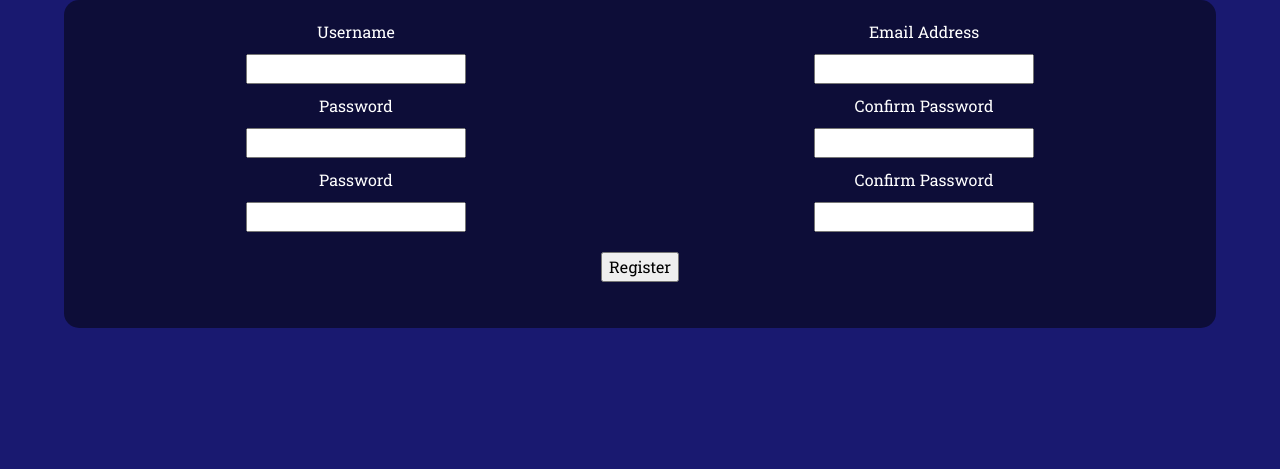
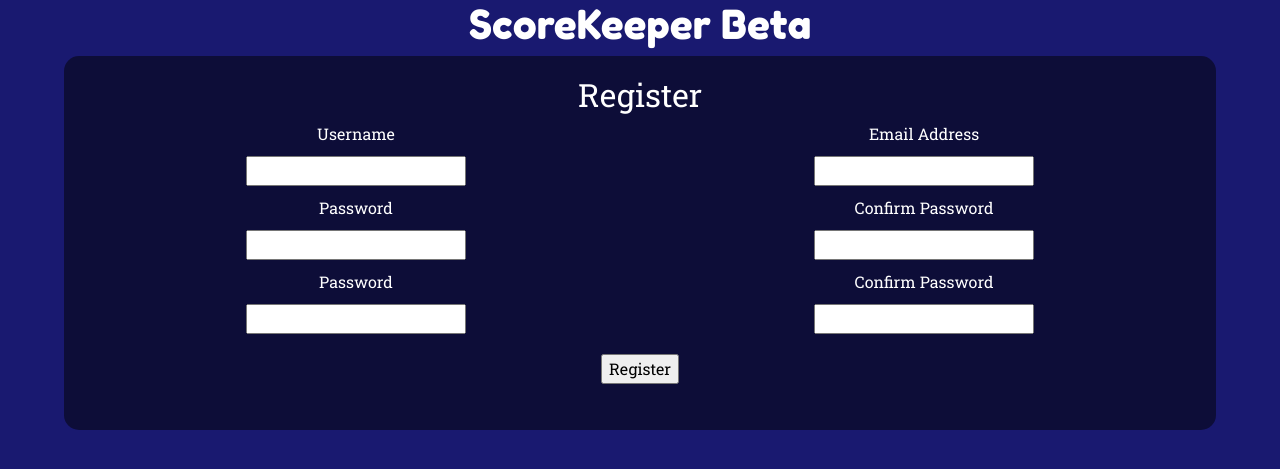
Before and after one commit to AquanMagis/scorekeeper-perscholas-casestudy, a Java web app: page /register in a window 1280 px wide. Shown: the top 469 px of the page. Run offline with Spring Boot 4, a stand-in JSP engine, Linux system fonts and the light colour scheme.

Commit message:
Added title and page header to header.jsp. Added subheader to registration.jsp.

```diff
--- a/src/main/webapp/WEB-INF/jsp/include/header.jsp
+++ b/src/main/webapp/WEB-INF/jsp/include/header.jsp
@@ -3,5 +3,7 @@
 <head>
     <link href="https://cdn.jsdelivr.net/npm/bootstrap@5.1.3/dist/css/bootstrap.min.css" rel="stylesheet" integrity="sha384-1BmE4kWBq78iYhFldvKuhfTAU6auU8tT94WrHftjDbrCEXSU1oBoqyl2QvZ6jIW3" crossorigin="anonymous">
     <link rel="stylesheet" href="/pub/css/default.css" type="text/css">
+    <title>ScoreKeeper</title>
 </head>
 <body>
+    <h1>ScoreKeeper Beta</h1>
--- a/src/main/webapp/WEB-INF/jsp/register.jsp
+++ b/src/main/webapp/WEB-INF/jsp/register.jsp
@@ -1,5 +1,10 @@
 <jsp:include page="./include/header.jsp"/>
 <div class="container-sm formTable">
+    <div class="row">
+        <div class="col">
+            <h2>Register</h2>
+        </div>
+    </div>
 	<form action="./register-submit" method="POST" modelAttribute="newUser">
 	    <div class="row">
             <div class="col">
```
